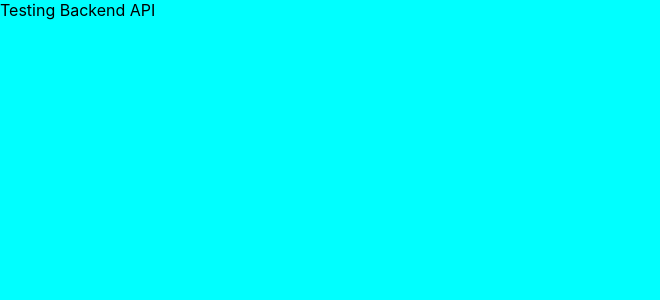
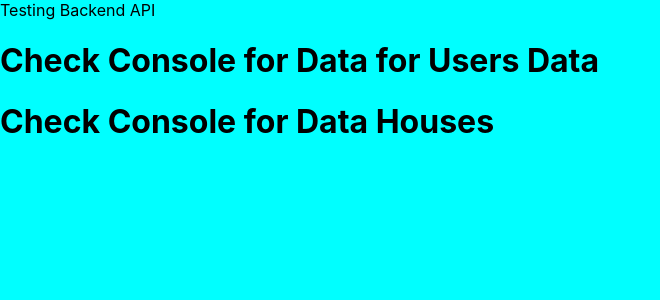
Before and after one commit to Alaska01/Frontend_Capstone_React, a React (Create React App) app: page / in a window 1280 px wide. Shown: the top 300 px of the page, without its empty margins (0-660 px from the left). Built offline with nearby package versions, Linux system fonts and the light colour scheme; no server answers.

Commit message:
Fetch API for three end points

```diff
--- a/src/App.js
+++ b/src/App.js
@@ -1,9 +1,13 @@
+import User from './Users'
+import House from './Houses'
 import './App.css';
 
 function App() {
   return (
     <div className="App">
       <div>Testing Backend API</div>
+      <User/>
+      <House />
     </div>
   );
 }
--- a/src/Houses.js
+++ b/src/Houses.js
@@ -0,0 +1,19 @@
+import React from 'react';
+
+function House() {
+  React.useEffect(() => {
+    fetch('http://localhost:3001/api/v1/houses')
+      .then(results => results.json())
+      .then(data => {
+        console.log(data);
+      });
+    }, []);
+
+  return (
+    <div>
+      <h1>Check Console for Data Houses</h1>
+    </div>
+  );
+}
+
+export default House;
--- a/src/Users.js
+++ b/src/Users.js
@@ -0,0 +1,19 @@
+import React from 'react';
+
+function User() {
+  React.useEffect(() => {
+    fetch('http://localhost:3001/api/v1/users')
+      .then(results => results.json())
+      .then(data => {
+        console.log(data);
+      });
+    }, []);
+
+  return (
+    <div>
+      <h1>Check Console for Data for Users Data</h1>
+    </div>
+  );
+}
+
+export default User;
```
Also changed, not shown: src/Favourites.js (+19 -0 lines).
